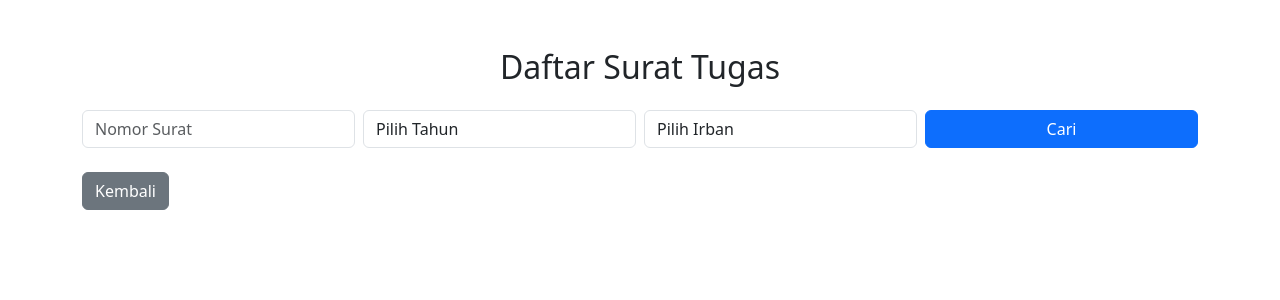
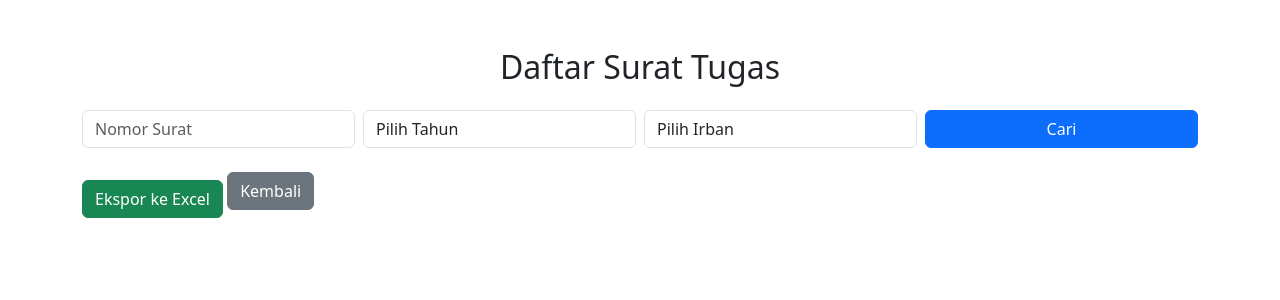
Before and after one commit to muharya022/ilkom-22-cloud-7, a Django app: template sistem_laporan/dokumen/templates/dokumen/daftar_dokumen.html in a window 1280 px wide. Shown: the top 300 px of the page. Run offline with Django 5.2, Linux system fonts and the light colour scheme; the template is opened without the code that fills it, so the values that code supplies are empty; some libraries are stand-ins or nearby versions.

Commit message:
tambah tombol ekspor excel

```diff
--- a/sistem_laporan/dokumen/templates/dokumen/daftar_dokumen.html
+++ b/sistem_laporan/dokumen/templates/dokumen/daftar_dokumen.html
@@ -46,6 +46,8 @@
             </div>
         </form>
 
+        <!-- Tombol Ekspor Excel -->
+        <a href="{% url 'ekspor_excel' %}?tahun={{ request.GET.tahun }}&irban={{ request.GET.irban }}" class="btn btn-success mb-4">Ekspor ke Excel</a>
 
         <a href="{% url 'dashboard' %}" class="btn btn-secondary mt-2 mb-5">Kembali</a>
     </div>
```
